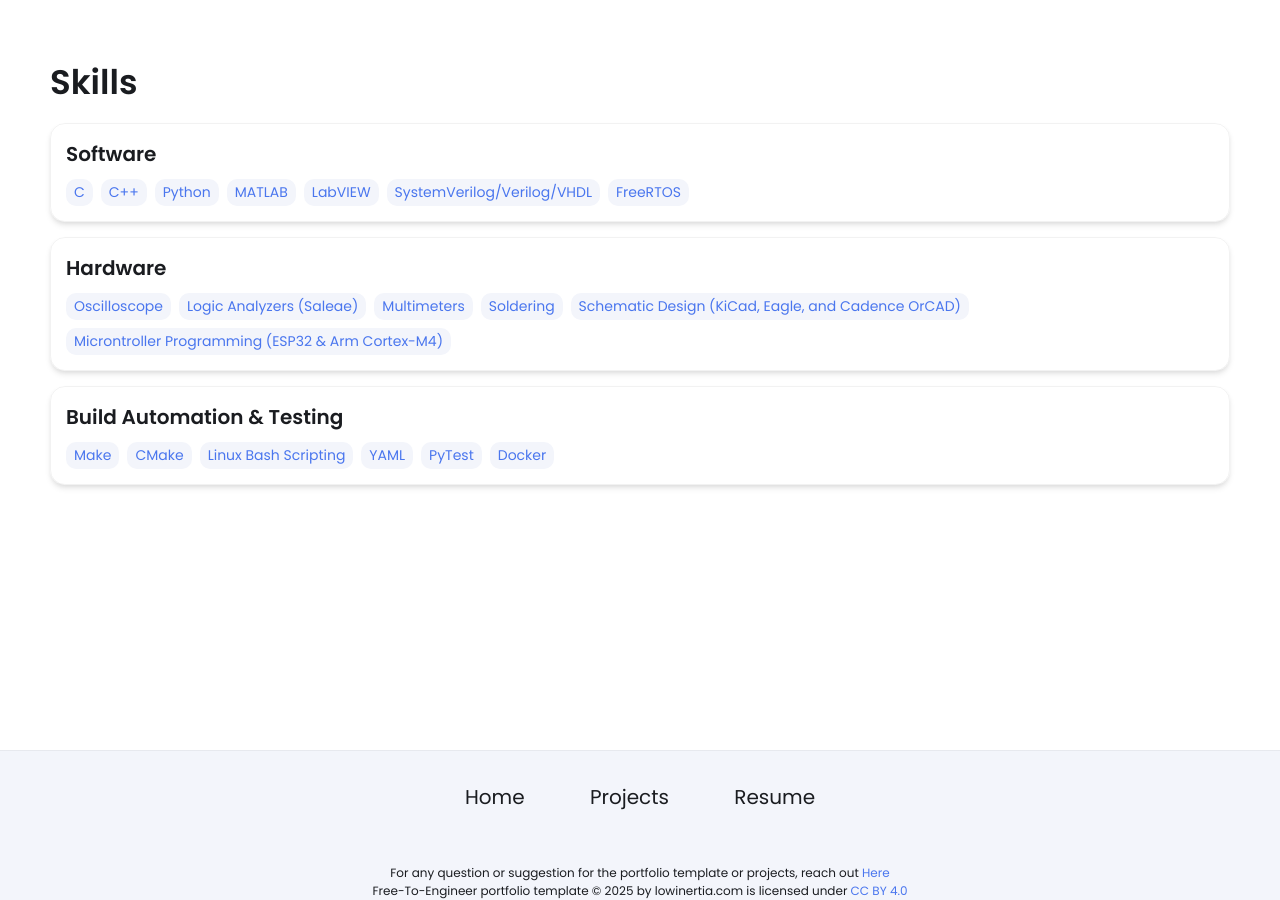
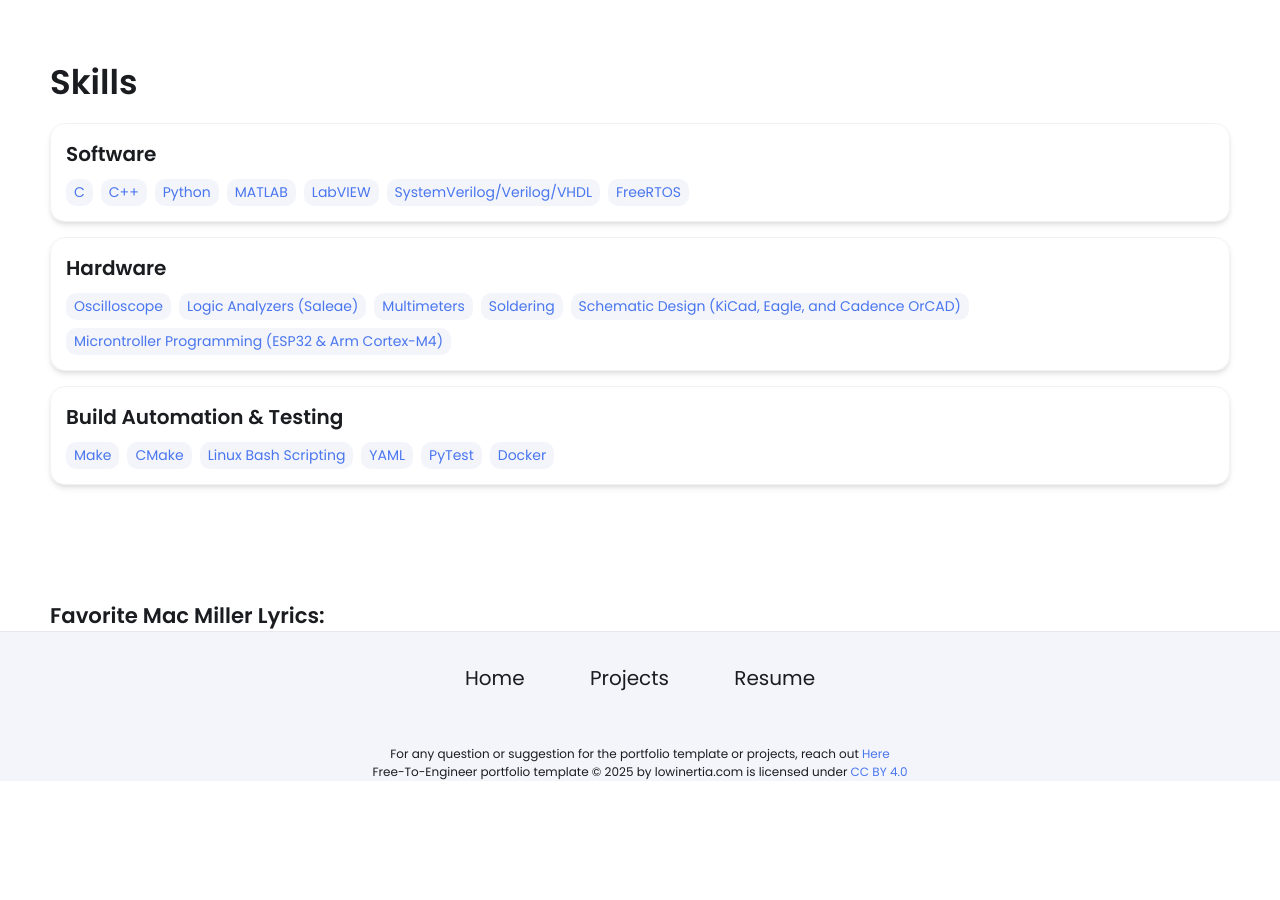
Before and after one commit to jovankoledin/jovankoledin.github.io, a Jekyll site: the page built from index.html, in a window 1280 px wide and 900 px high, scrolled down 1924 px. Built offline with Jekyll 4.4.1, drawn with Linux system fonts in a browser that asks for light colours; after the commit the page ends 2705 px from its top, so only the background shows below that.

Commit message:
Update index.html

```diff
--- a/index.html
+++ b/index.html
@@ -17,4 +17,6 @@ layout: wrapper
 </div>
 {% include projects.html%}
 {% include skills.html%}
-{% include contact.html%}
+
+
+<h2> Favorite Mac Miller Lyrics: </h2>
```
